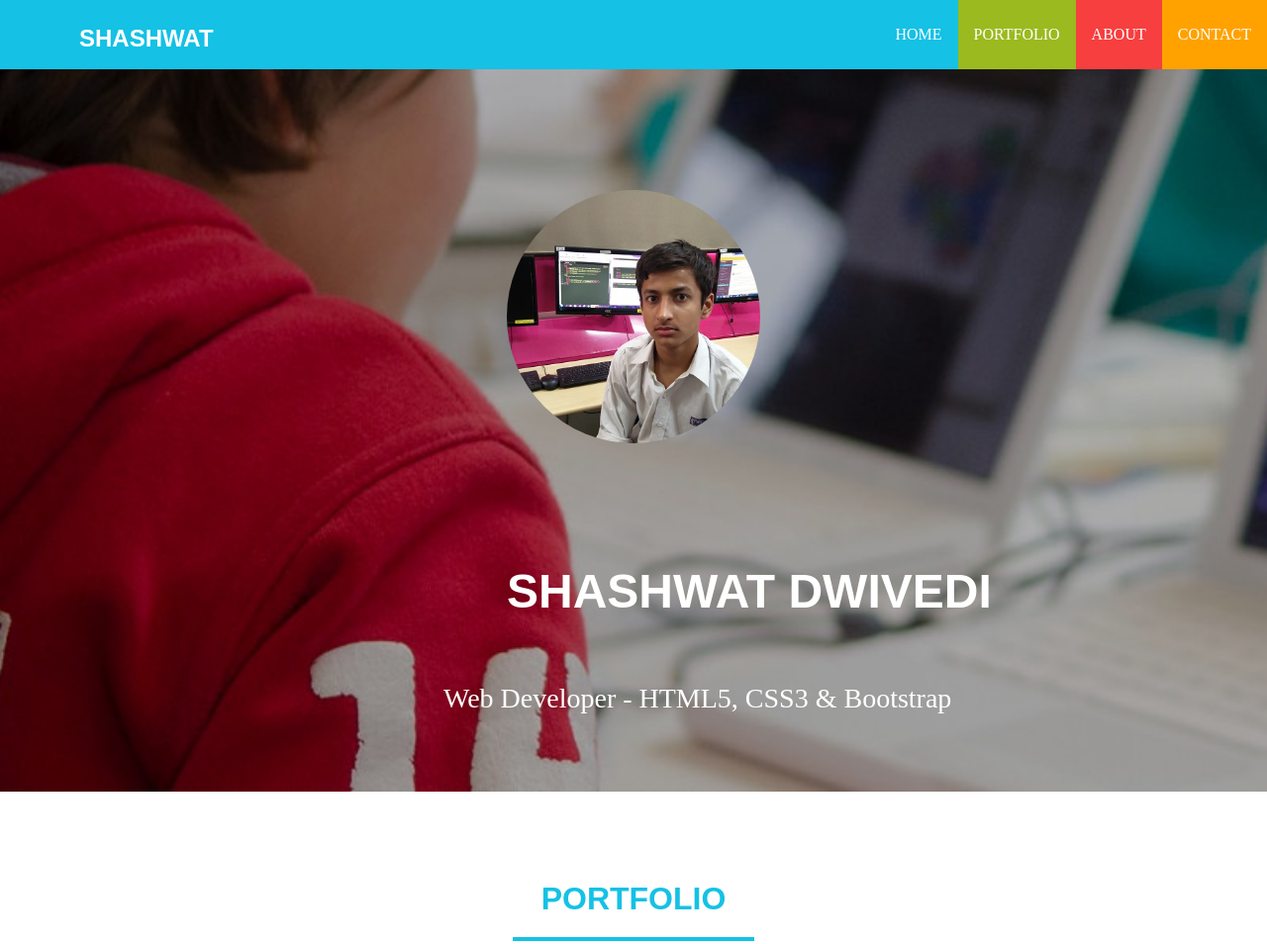
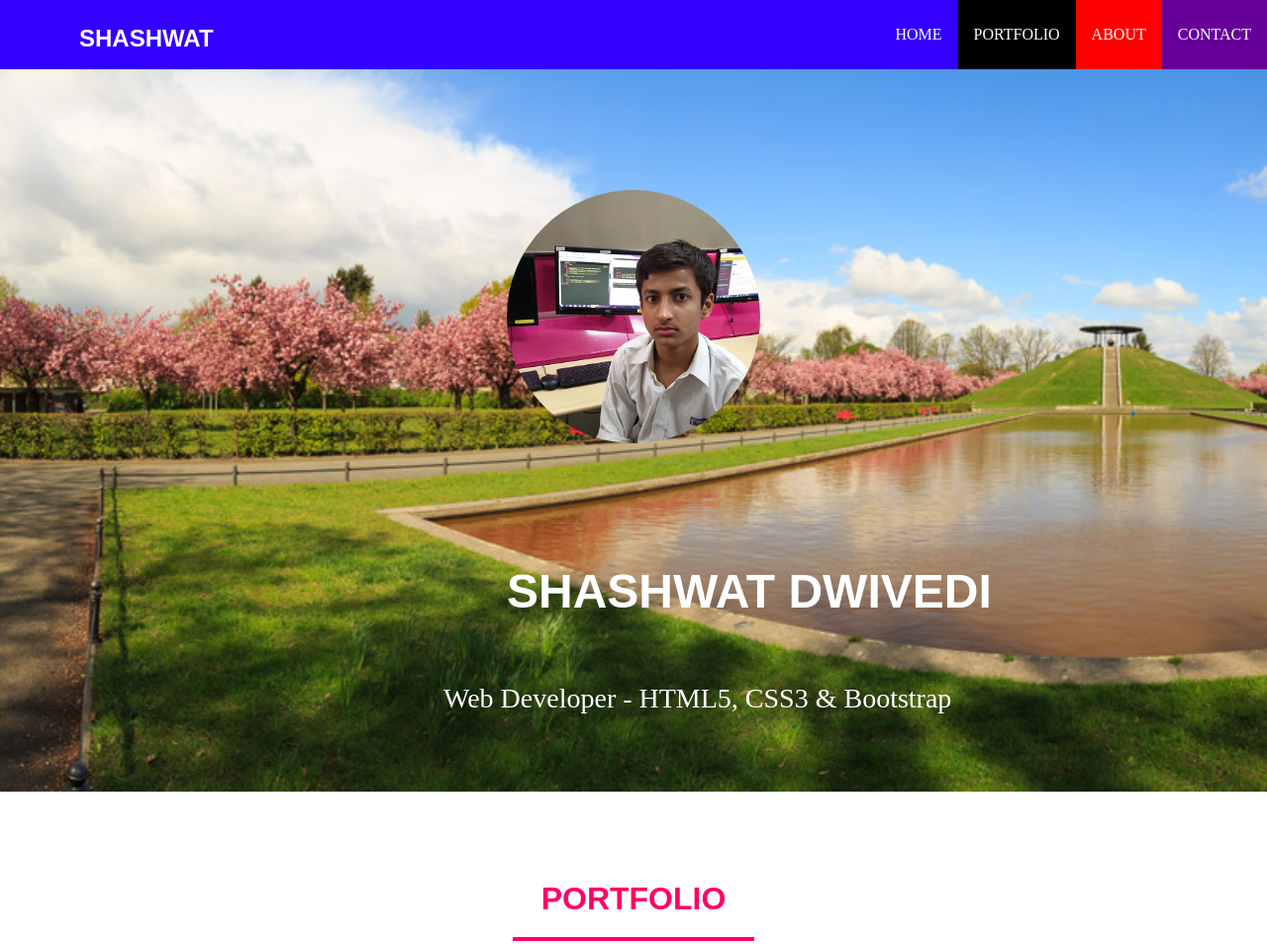
Before and after one commit to Parevartan-shashwat/htmlassignment, a plain HTML site: page index.html in a window 1280 px wide. Shown: the top 954 px of the page at 99% size. Drawn offline with Linux system fonts and the light colour scheme.

Commit message:
new changes

```diff
--- a/css/style.css
+++ b/css/style.css
@@ -4,7 +4,7 @@ body {
 
 header {
 	height: 70px;
-	background-color: #15c1e5;
+	background-color: #3300ff;
 	position: fixed;
     top: 0;
     left: 0;
@@ -50,19 +50,19 @@ li a {
 }
 
 .bgGreen {
-	background-color: #9bba1f;
+	background-color: #000000;
 }
 
 .bgRed {
-	background-color: #f73f3f;
+	background-color: #ff0000;
 }
 
 .bgYellow {
-	background-color: #ffa200;
+	background-color: #660099;
 }
 
 .hero {
-	background: url("../images/computer-skills.jpg");
+	background: url("../images/shash.jpg");
 	position: relative;
 	min-height: 450px;
 	height: 100vh;
@@ -126,7 +126,7 @@ li a {
 }
 
 .colorBlue {
-	color: #15c1e5;
+	color: #ff0066;
 }
 
 hr {
@@ -207,7 +207,7 @@ hr {
 
 #about {
 	padding-top: 70px;
-	background-color: #f73f3f;
+	background-color: #99ccff;
 	height: 500px;
 	font-size: 20px;
 	font-weight: 100;
@@ -236,7 +236,7 @@ hr {
 #contact {
 	padding-top: 70px;
 	padding-bottom: 10px;
-	background-color: #ffa200;
+	background-color: #9900cc;
 	height: 550px;
 	font-size: 20px;
 	font-weight: 100;
@@ -274,7 +274,7 @@ input, textarea, button {
 footer {
 	line-height: 1.4;
 	text-align: center;
-	color: #fff;
+	color: #;
 	font-size: 14px;
 	font-family: Raleway,sans-serif;
 	background-color: #15c1e5;
```
Also changed, not shown: images/shash.jpg (added).
